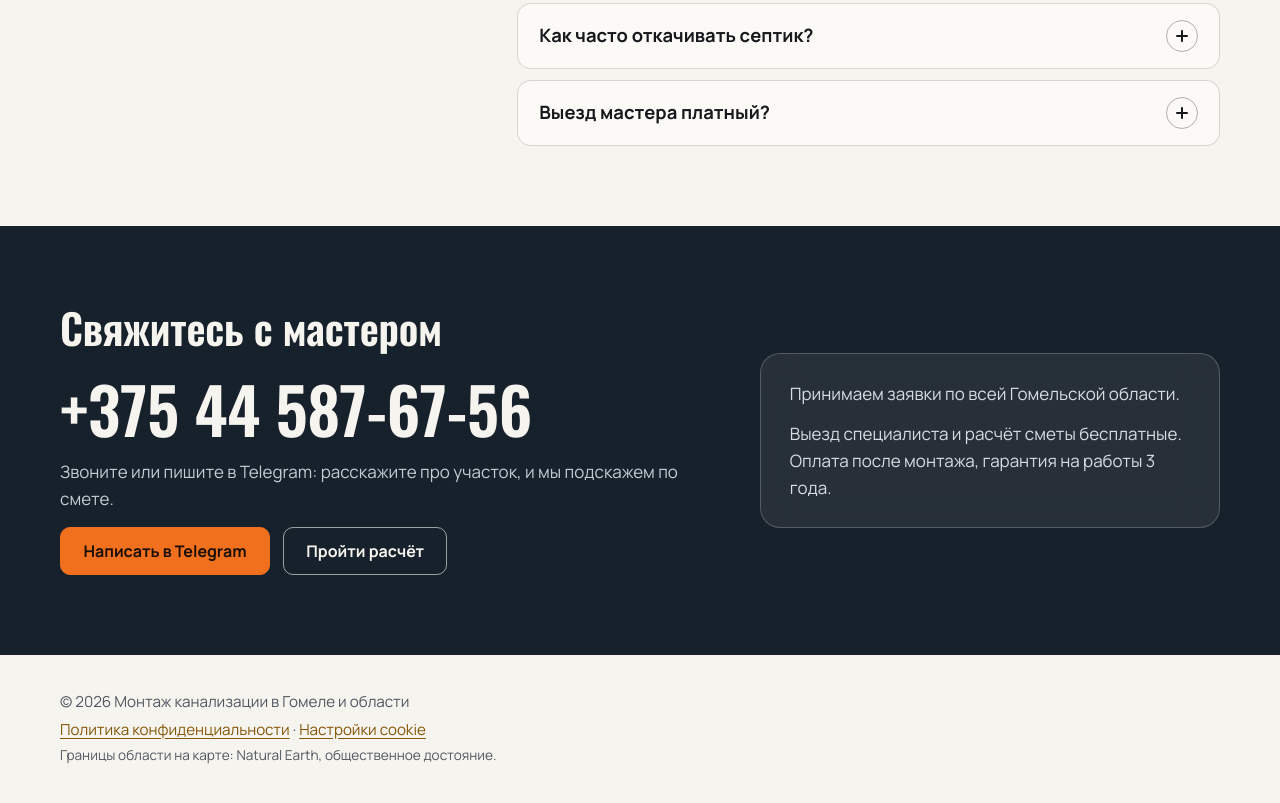
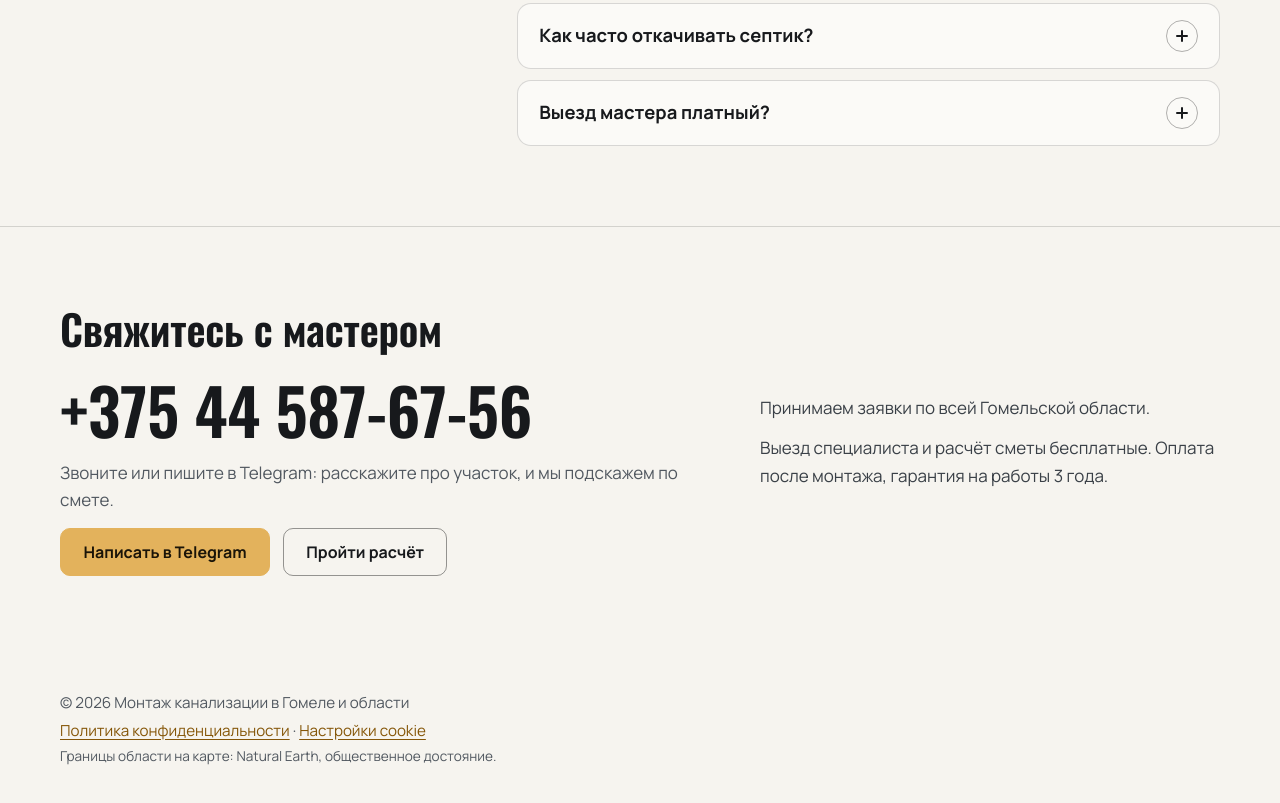
Before and after one commit to NikerUbozhenko/kanalizaciya-gomel, a website: page views/index.html in a window 1280 px wide. Shown: the part 3789-4592 px from the top of the page. Drawn offline with Linux system fonts and the light colour scheme.

Commit message:
Контакты: фон сайта, номер в одну строку

```diff
--- a/public/css/style.css
+++ b/public/css/style.css
@@ -128,21 +128,14 @@ input[aria-invalid=true]{border-color:var(--err)}
 .faq-a p{margin:0;padding:0 1.3rem 1.3rem;max-width:none;color:var(--muted);opacity:0;transform:translateY(-8px);transition:opacity .35s,transform .55s var(--ease)}
 .faq-item.open .faq-a p{opacity:1;transform:none;transition-delay:.12s,.05s}
 
-/* Контакты: тёмная полоса */
-.contact-band{background:#17212b;color:var(--soft);border-top:0}
-.contact-band :focus-visible{outline-color:var(--soft)}
+/* Контакты */
 .cb-grid{display:grid;grid-template-columns:7fr 5fr;gap:3.5rem;align-items:center}
-.contact-band h2{font-family:Oswald,"Arial Narrow",Impact,sans-serif;font-weight:600;letter-spacing:-.005em;line-height:1.04;color:var(--soft)}
-.cb-phone{display:inline-block;margin:.2rem 0 1rem;font-family:Oswald,"Arial Narrow",Impact,sans-serif;font-weight:600;font-size:clamp(2.2rem,5vw,4.4rem);line-height:1.05;letter-spacing:-.005em;white-space:nowrap;color:var(--soft);text-decoration:none}
-.cb-phone:hover{color:var(--accent)}
-.cb-text{color:#c3ccd4}
-.contact-band .btn{background:#f0701e;border-color:#f0701e;color:#1c0f05}
-.contact-band .btn:hover{background:#ff8238;border-color:#ff8238}
-.contact-band .btn-dark-line{background:transparent;color:var(--soft);border-color:rgba(246,244,239,.6)}
-.contact-band .btn-dark-line:hover{background:var(--soft);color:#17212b;border-color:var(--soft)}
-.cb-panel{border:1px solid rgba(246,244,239,.22);background:rgba(246,244,239,.07);border-radius:20px;padding:1.6rem 1.8rem;-webkit-backdrop-filter:blur(18px);backdrop-filter:blur(18px)}
-.cb-panel p{color:#d6dde3;margin:0 0 .8rem}
-.cb-panel p:last-child{margin:0}
+.contact-band h2{font-family:Oswald,"Arial Narrow",Impact,sans-serif;font-weight:600;letter-spacing:-.005em;line-height:1.04}
+.cb-phone{display:inline-block;margin:.2rem 0 1rem;font-family:Oswald,"Arial Narrow",Impact,sans-serif;font-weight:600;font-size:clamp(2.2rem,5vw,4.4rem);line-height:1.05;letter-spacing:-.005em;white-space:nowrap;color:var(--text);text-decoration:none}
+.cb-phone:hover{color:var(--link)}
+.cb-text{color:var(--muted)}
+.cb-side p{color:#3a4047;margin:0 0 .8rem}
+.cb-side p:last-child{margin:0}
 
 .foot{padding:2rem 0 5rem;color:var(--muted);font-size:.95rem}
 .foot p{margin:.2rem 0}
--- a/views/index.html
+++ b/views/index.html
@@ -146,10 +146,10 @@
       <p class="cb-text">Звоните или пишите в Telegram: расскажите про участок, и мы подскажем по смете.</p>
       <div class="actions">
         <a class="btn" href="https://t.me/zamvec" rel="noopener">Написать в Telegram</a>
-        <a class="btn btn-dark-line" href="#calc">Пройти расчёт</a>
+        <a class="btn btn-line" href="#calc">Пройти расчёт</a>
       </div>
     </div>
-    <div class="cb-panel">
+    <div class="cb-side">
       <p>Принимаем заявки по всей Гомельской области.</p>
       <p>Выезд специалиста и расчёт сметы бесплатные. Оплата после монтажа, гарантия на работы 3 года.</p>
     </div>
```
